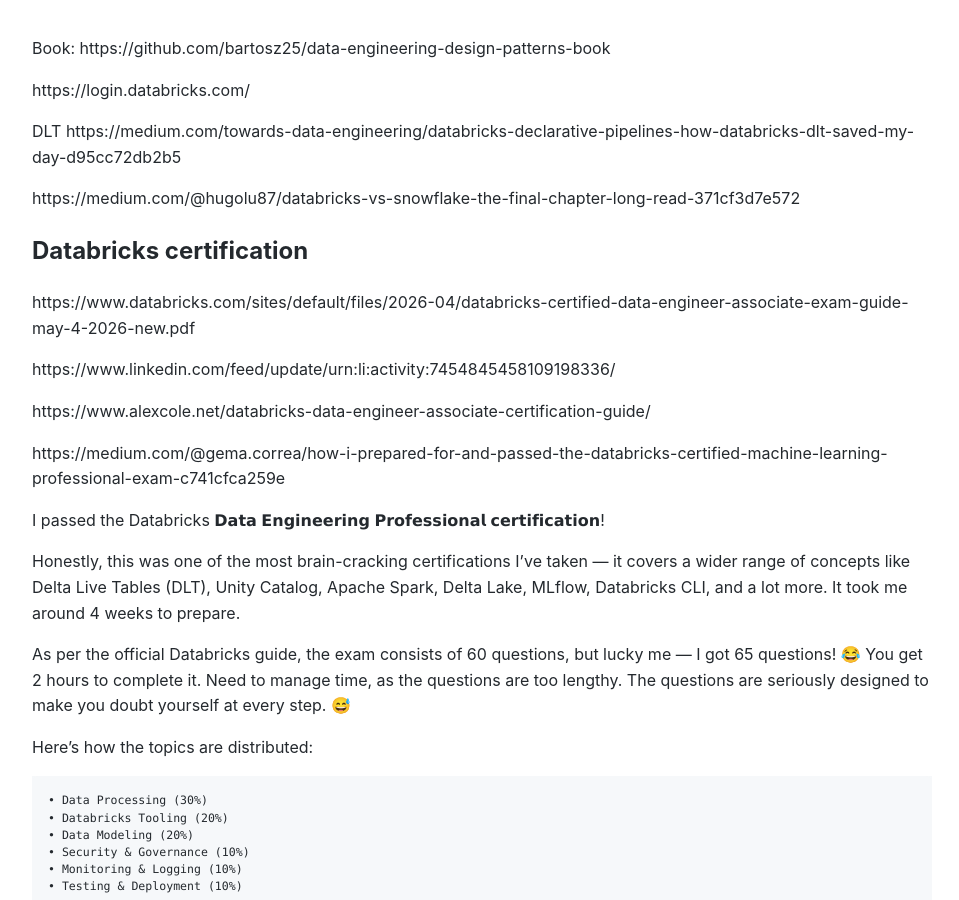
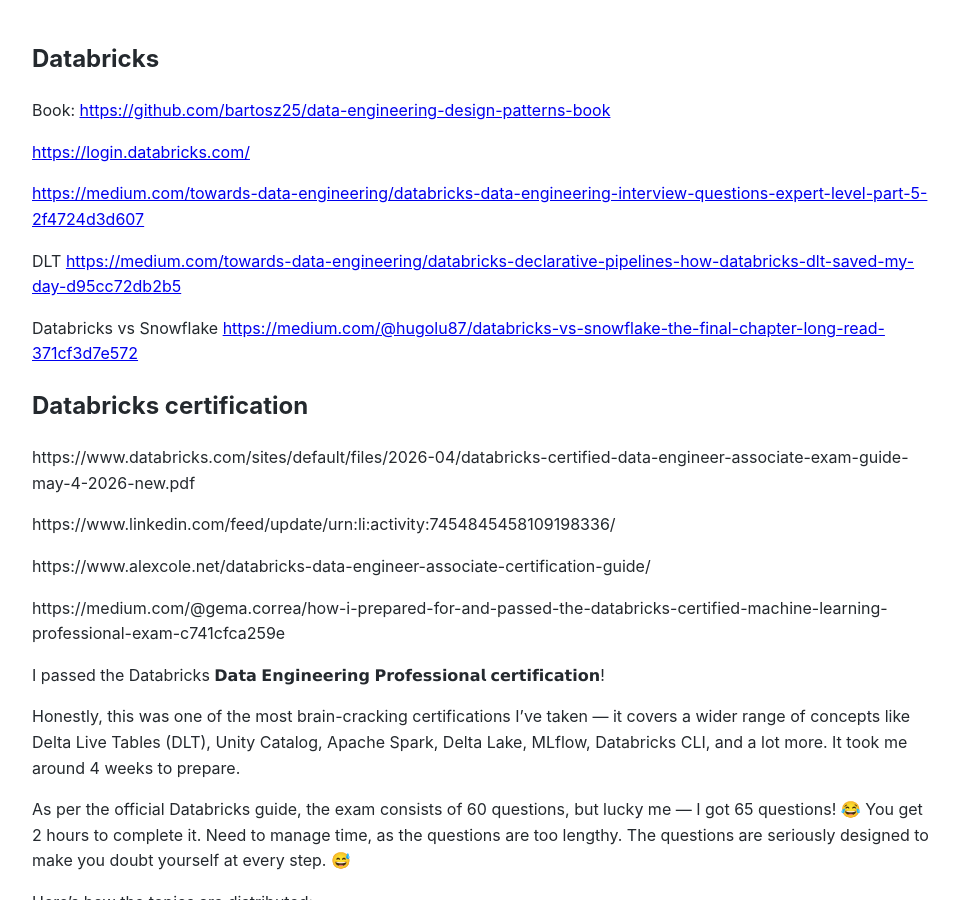
Before and after one commit to Michael-Lubinsky/michael-lubinsky.github.com, a Jekyll site: the page built from spark/databricks.md, in a window 1280 px wide and 900 px high. Shown: the whole window, without its empty margins (158-1117 px from the left). Built offline with Jekyll 4.4.1, drawn with Linux system fonts in a browser that asks for light colours; our own code applies the rules of GitHub Pages for plain Markdown files.

Commit message:
Update databricks.md

```diff
--- a/spark/databricks.md
+++ b/spark/databricks.md
@@ -1,12 +1,17 @@
+## Databricks
+
 Book:
-https://github.com/bartosz25/data-engineering-design-patterns-book
+<https://github.com/bartosz25/data-engineering-design-patterns-book>
 
-https://login.databricks.com/
+<https://login.databricks.com/>
+
+<https://medium.com/towards-data-engineering/databricks-data-engineering-interview-questions-expert-level-part-5-2f4724d3d607>
 
 DLT
-https://medium.com/towards-data-engineering/databricks-declarative-pipelines-how-databricks-dlt-saved-my-day-d95cc72db2b5
+<https://medium.com/towards-data-engineering/databricks-declarative-pipelines-how-databricks-dlt-saved-my-day-d95cc72db2b5>
 
-https://medium.com/@hugolu87/databricks-vs-snowflake-the-final-chapter-long-read-371cf3d7e572
+Databricks vs Snowflake
+<https://medium.com/@hugolu87/databricks-vs-snowflake-the-final-chapter-long-read-371cf3d7e572>
 
 ## Databricks certification
 
```
